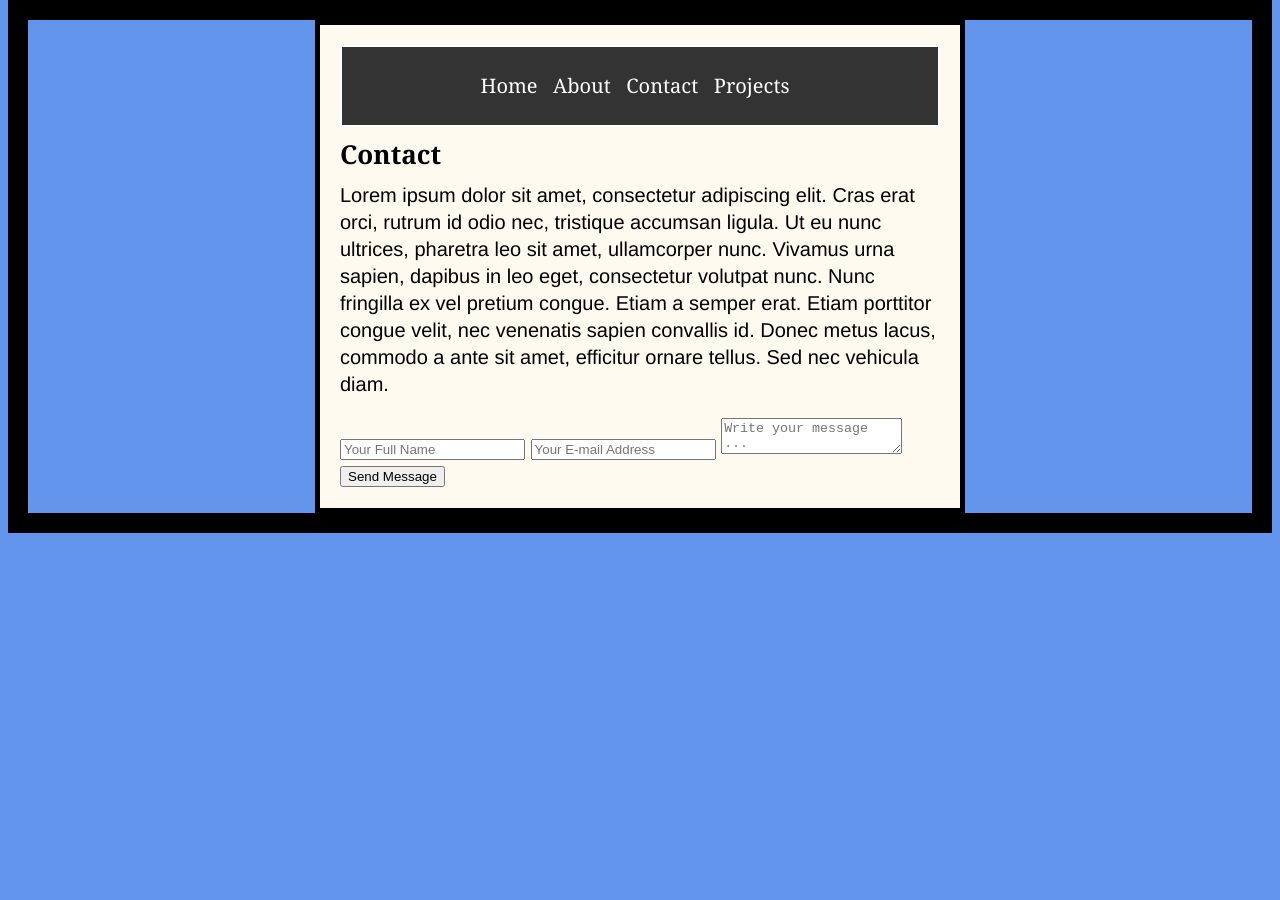
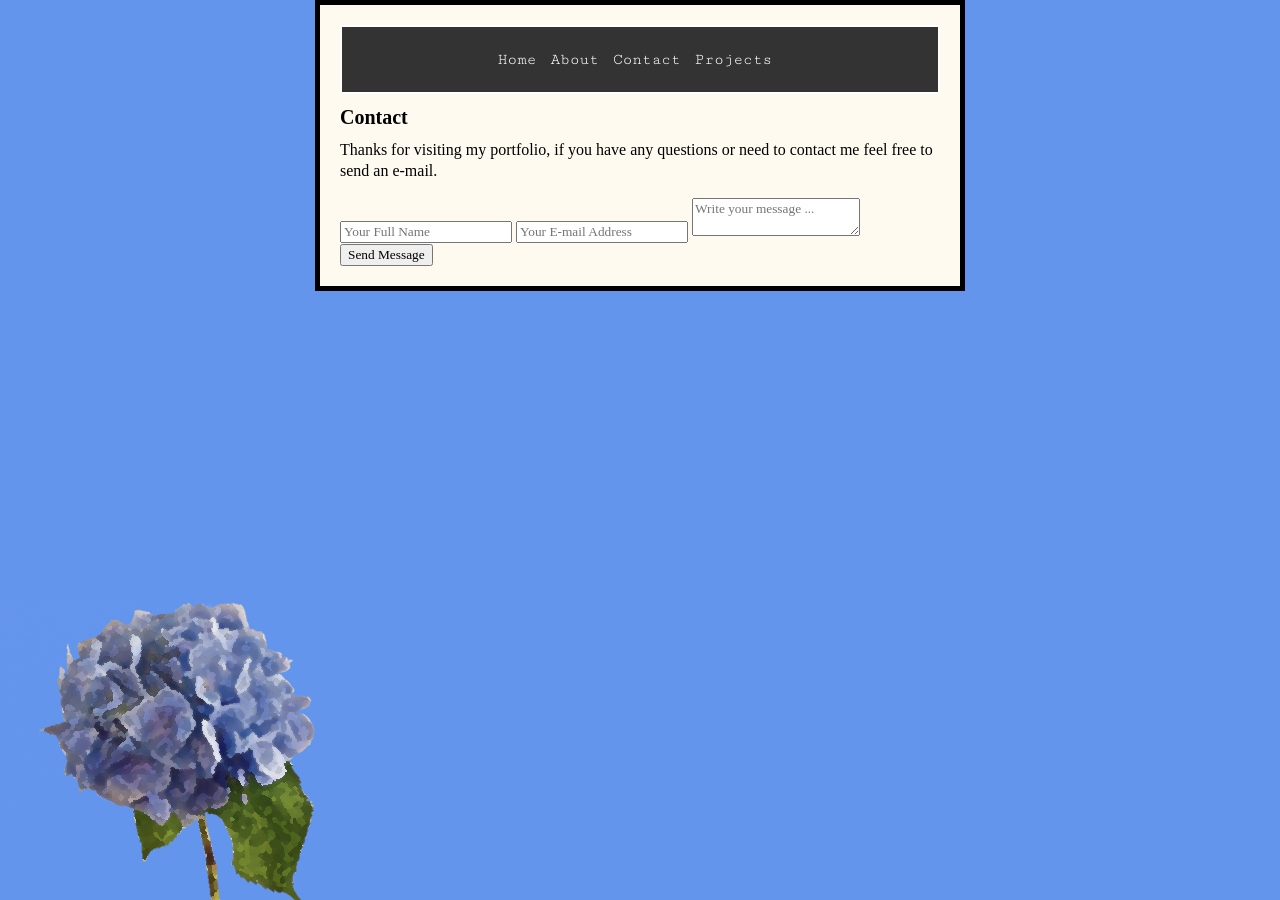
Before and after one commit to acaldwell710/acaldwell710.github.io, a Jekyll site: the page built from contact.md, in a window 1280 px wide. Built offline with Jekyll 4.4.1, drawn with Linux system fonts in a browser that asks for light colours; some web fonts are replaced.

Commit message:
made changes to css

```diff
--- a/_includes/head.html
+++ b/_includes/head.html
@@ -2,6 +2,6 @@
   <meta charset="UTF-8">
 	<meta name="viewport" content="width=device-width">
 	<title>{% if page.title %}{{ page.title}} | {% endif %}{{ site.title }}</title>
-
-  <link rel="stylesheet" href="/css/main.css">
+    <link href="https://fonts.googleapis.com/css?family=Cutive+Mono|Fredericka+the+Great|Waiting+for+the+Sunrise" rel="stylesheet">
+    <link rel="stylesheet" href="/css/main.css">
 </head>
--- a/_includes/header.html
+++ b/_includes/header.html
@@ -3,6 +3,6 @@
 		<li><a href="/">Home</a></li>
 		<li><a href="/about">About</a></li>
 		<li><a href="/contact">Contact</a></li>
-        <li><a href="/projects">Projects</a></li>
+        <li><a href="http://www.github.com/acaldwell710" target="_blank">Projects</a></li>
 	</ul>
 </nav>
--- a/contact.md
+++ b/contact.md
@@ -3,7 +3,7 @@
 title: Contact
 ---
 
-Lorem ipsum dolor sit amet, consectetur adipiscing elit. Cras erat orci, rutrum id odio nec, tristique accumsan ligula. Ut eu nunc ultrices, pharetra leo sit amet, ullamcorper nunc. Vivamus urna sapien, dapibus in leo eget, consectetur volutpat nunc. Nunc fringilla ex vel pretium congue. Etiam a semper erat. Etiam porttitor congue velit, nec venenatis sapien convallis id. Donec metus lacus, commodo a ante sit amet, efficitur ornare tellus. Sed nec vehicula diam.
+Thanks for visiting my portfolio, if you have any questions or need to contact me feel free to send an e-mail.
 
 <form action="https://getsimpleform.com/messages?form_api_token=bada2276d501228bbe19f1e09e13110d" method="post">
   <!-- the redirect_to is optional, the form will redirect to the referrer on submission -->
--- a/css/main.css
+++ b/css/main.css
@@ -1,33 +1,37 @@
 /*
  * Global
  */
+
 
 * {
 	-webkit-box-sizing: border-box;
 	-moz-box-sizing: border-box;
 	box-sizing: border-box;
 }
+
 html {
 	font-size: 16px;
 }
+
 @media (min-width:768px) {
 	html {
-		font-size: 20px;
+		font-size: 16px;
 	}
 }
 body {
 	font-size: 1em;
 	line-height: 1.35;
-	font-family: Helvetica, sans-serif;
     margin-top: 0px;
     margin-bottom: 0px;
     -webkit-font-smoothing: antialiased;
     text-rendering: optimizeLegibility;
-    background-image:url('');
+    background-image:url('/assets/images/hydrangea01.png');
     background-repeat: no-repeat;
     background-attachment: fixed;
-    border: solid 20px black;
+    background-position: bottom left;
+    border: ;
     background-color:cornflowerblue;
+    font-family: 'Waiting for the Sunrise', cursive;
 
 }
 img {
@@ -48,6 +52,8 @@
     margin-left: auto;
     background-color:floralwhite;
     border: solid 5px black;
+    font-family: 'Waiting for the Sunrise', cursive;
+    font-size: 16px;
 }
 
 /*
@@ -58,6 +64,7 @@
 	margin-top: 0;
 	margin-bottom: 1rem;
 }
+
 h1,
 h2,
 h3,
@@ -66,24 +73,29 @@
 h6 {
     margin-top: 1.5rem;
     margin-bottom: .5rem;
-  font-size: 1rem;
+    font-family: 'Fredericka the Great', cursive;
 }
+
 h1 {
 	margin-top: 0px;
-  font-size: 1.3rem;
-    font-family: Georgia, sans-serif;
+    font-size: 20px;
+
 }
+
 h2 {
     font-size: 1.1rem;
 }
+
 a {
 	color: chocolate;
 }
+
 ol li,
 ul li {
     margin-top: 0px;
 	margin-bottom: .75rem;
 }
+
 blockquote {
   border-left: none;
   font-size: .9rem;
@@ -91,6 +103,7 @@
   padding-left: .75rem;
   padding-right: .75rem;
 }
+
 hr {
 	border-top: 2px solid #E7E7E7;
 	border-bottom: none;
@@ -111,7 +124,8 @@
 }
 .nav a {
 	text-decoration: none;
-    font-family: Georgia, sans-serif;
+    font-family: 'Cutive Mono', monospace;
+    font-size: 16px;
     color: #ffffff;
 }
 .nav ul {
@@ -123,3 +137,9 @@
 	margin-right: 10px;
 	display: inline;
 }
+input {
+    font-family: 'Waiting for the Sunrise', cursive;
+}
+textarea {
+    font-family: 'Waiting for the Sunrise', cursive;
+}
```
Also changed, not shown: about/index.md (+4 -1 lines), thank-you.md (+2 -2 lines), _projects/index.md (deleted), assets/images/hydrangea01.png (added), 1 other file. Lines whose indentation alone changed are shown as unchanged.
